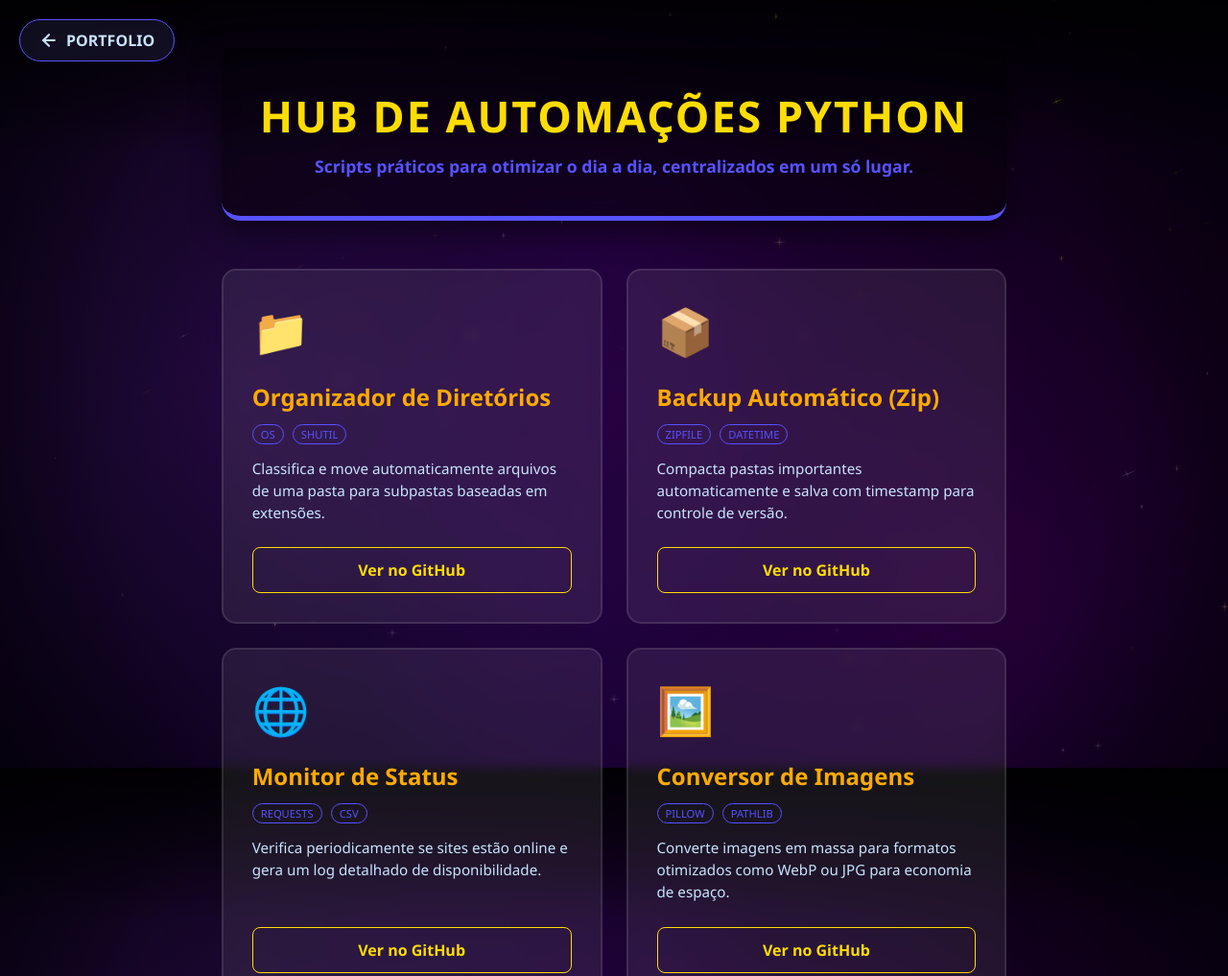
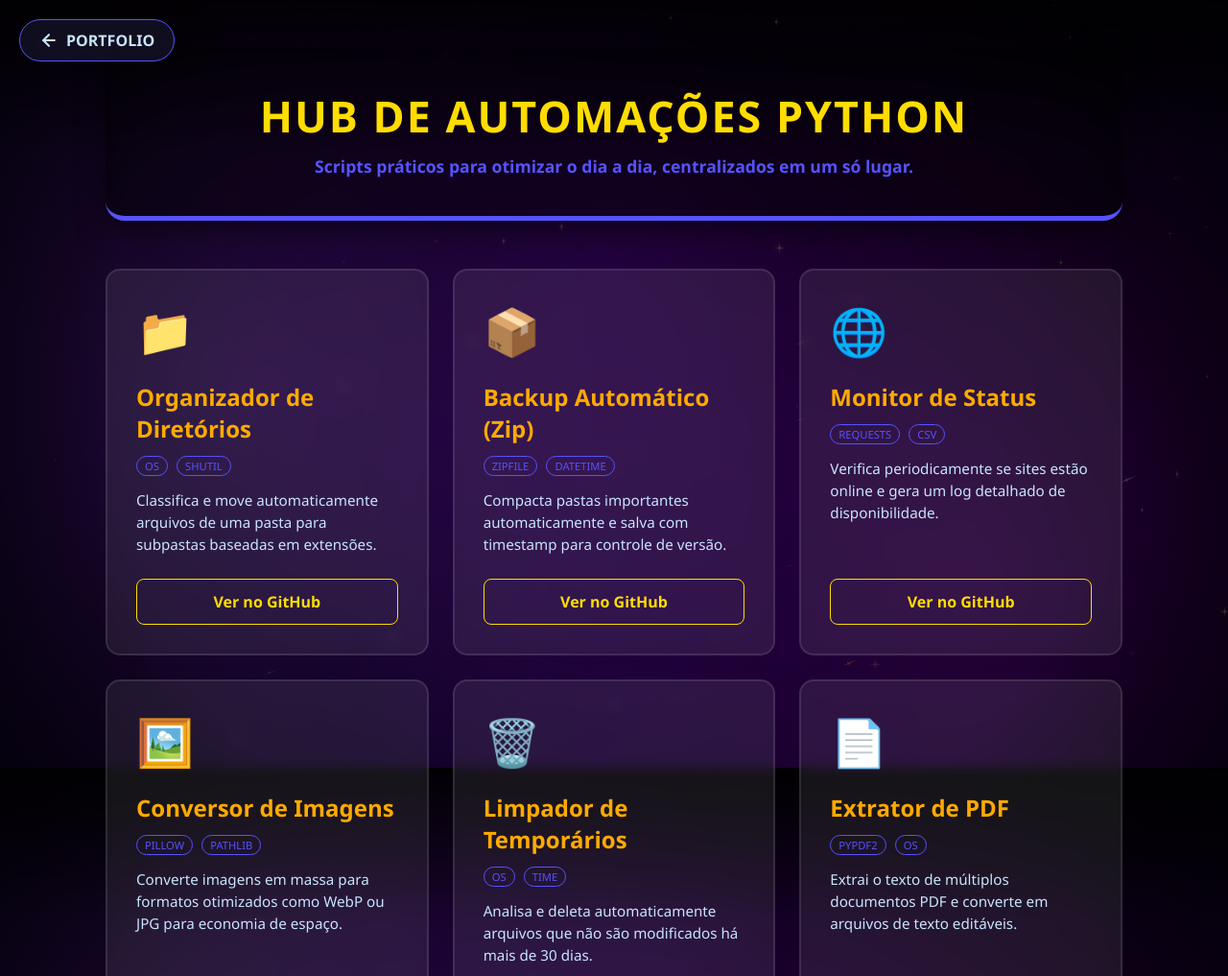
Before and after one commit to brunojsdev/automacoes-python, a plain HTML site: page index.html in a window 1280 px wide. Shown: the top 1017 px of the page at 96% size. Drawn offline with nearby package versions, Linux system fonts and the light colour scheme.

Commit message:
Update style.css

```diff
--- a/style.css
+++ b/style.css
@@ -42,9 +42,7 @@
 }
 
 body {
-  position: relative;
-  display: flex;
-  flex-direction: column;
+  color: var(--textos);
   min-height: 100vh;
   overflow-x: hidden;
   color: var(--textos);
```
